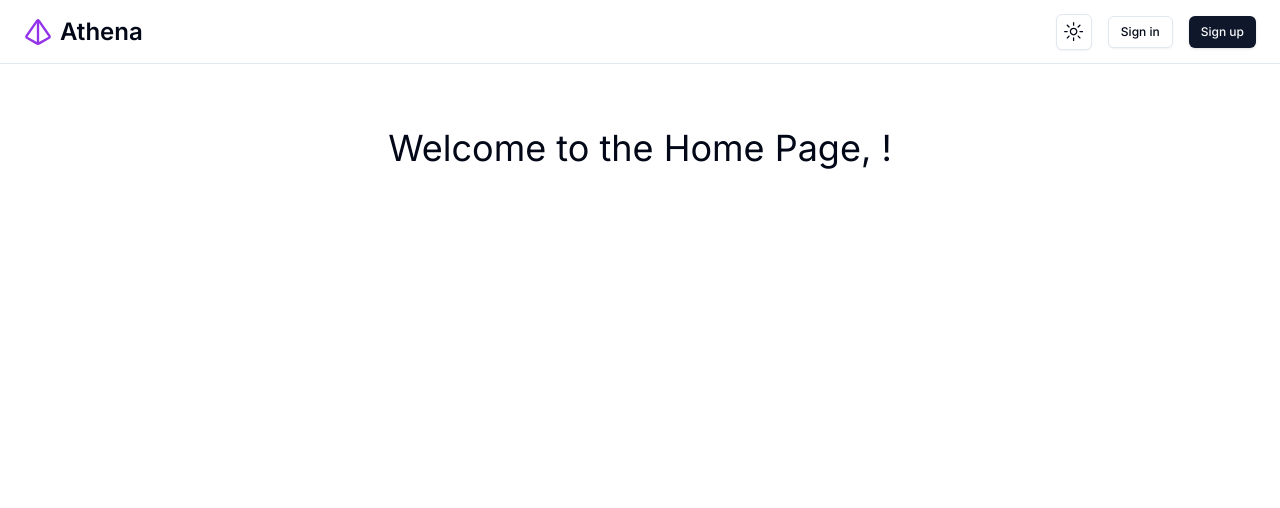
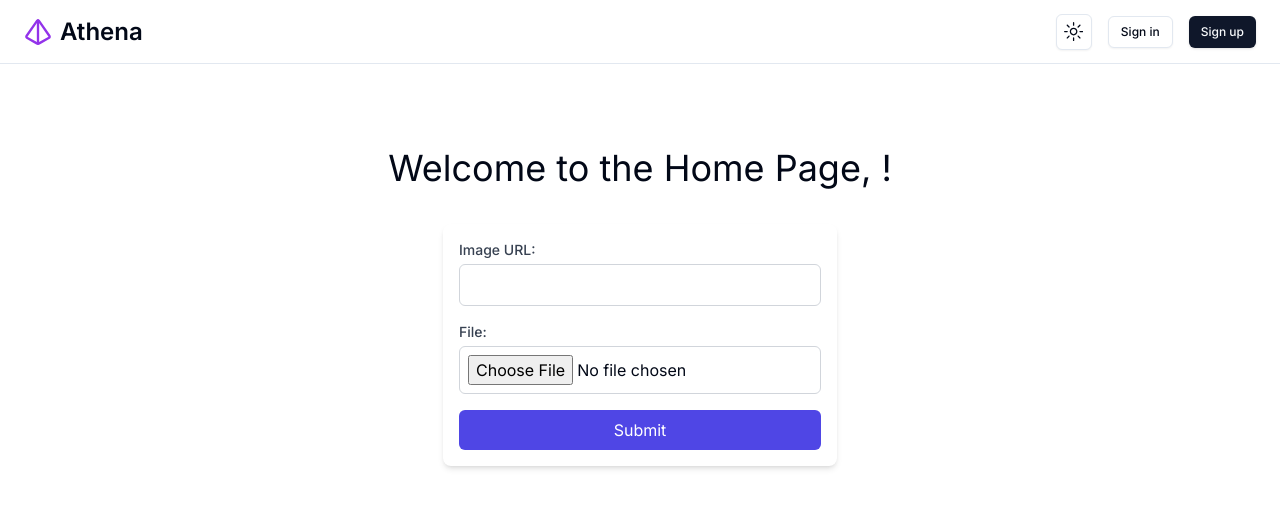
Before and after one commit to Nyumat/TreeHacks10, a Next.js app in the folder athena/: page /home in a window 1280 px wide. Shown: the top 508 px of the page. Built offline with nearby package versions, Linux system fonts and the light colour scheme; no server answers.

Commit message:
file uploads to convex

```diff
--- a/athena/convex/_generated/api.d.ts
+++ b/athena/convex/_generated/api.d.ts
@@ -15,6 +15,7 @@
   FunctionReference,
 } from "convex/server";
 import type * as clerk from "../clerk.js";
+import type * as documents from "../documents.js";
 import type * as http from "../http.js";
 import type * as users from "../users.js";
 
@@ -28,6 +29,7 @@
  */
 declare const fullApi: ApiFromModules<{
   clerk: typeof clerk;
+  documents: typeof documents;
   http: typeof http;
   users: typeof users;
 }>;
--- /dev/null
+++ b/athena/src/(components)/UploadForm.tsx
@@ -0,0 +1,77 @@
+"use client";
+import React, { useState } from 'react';
+import { useMutation } from "convex/react";
+import { api } from "../../convex/_generated/api";
+
+export const UploadForm: React.FC = () => {
+  const [imageUrl, setImageUrl] = useState('');
+  const [file, setFile] = useState<File | null>(null);
+
+  const generateUploadUrl = useMutation(api.documents.generateUploadUrl);
+  const sendDocument = useMutation(api.documents.sendDoc);
+
+  const handleImageUrlChange = (event: React.ChangeEvent<HTMLInputElement>) => {
+    setImageUrl(event.target.value);
+  };
+
+  const handleFileChange = (event: React.ChangeEvent<HTMLInputElement>) => {
+    if (event.target.files && event.target.files.length > 0) {
+      setFile(event.target.files[0]);
+    }
+  };
+
+
+  async function handleSubmit(event: React.FormEvent) {
+    event.preventDefault();
+
+    // Step 1: Get a short-lived upload URL
+    const postUrl = await generateUploadUrl();
+    // Step 2: POST the file to the URL
+    const result = await fetch(postUrl, {
+      method: "POST",
+      headers: { "Content-Type": file?.type || "application/pdf" },
+      body: file,
+    });
+    const { storageId } = await result.json();
+    // Step 3: Save the newly allocated storage id to the database
+    await sendDocument({ storageId });
+
+    setImageUrl("");
+  }
+
+  return (
+    <form onSubmit={handleSubmit} className="max-w-md mx-auto mt-4 p-4 bg-white shadow-md rounded-lg">
+      <div className="mb-4">
+        <label htmlFor="imageUrl" className="block text-sm font-medium text-gray-700">
+          Image URL:
+        </label>
+        <input
+          type="text"
+          id="imageUrl"
+          value={imageUrl}
+          onChange={handleImageUrlChange}
+          className="mt-1 p-2 block w-full border border-gray-300 rounded-md focus:outline-none focus:ring-indigo-500 focus:border-indigo-500"
+        />
+      </div>
+      <div className="mb-4">
+        <label htmlFor="file" className="block text-sm font-medium text-gray-700">
+          File:
+        </label>
+        <input
+          type="file"
+          id="file"
+          onChange={handleFileChange}
+          className="mt-1 p-2 block w-full border border-gray-300 rounded-md focus:outline-none focus:ring-indigo-500 focus:border-indigo-500"
+        />
+      </div>
+      <button
+        type="submit"
+        className="w-full bg-indigo-600 text-white py-2 px-4 rounded-md hover:bg-indigo-700 focus:outline-none focus:ring-2 focus:ring-indigo-500 focus:ring-offset-2"
+      >
+        Submit
+      </button>
+    </form>
+  );
+};
+
+export default UploadForm;
--- /dev/null
+++ b/athena/src/(components)/ui/form.tsx
@@ -0,0 +1,176 @@
+import * as React from "react"
+import * as LabelPrimitive from "@radix-ui/react-label"
+import { Slot } from "@radix-ui/react-slot"
+import {
+  Controller,
+  ControllerProps,
+  FieldPath,
+  FieldValues,
+  FormProvider,
+  useFormContext,
+} from "react-hook-form"
+
+import { cn } from "@/lib/utils"
+import { Label } from "@/(components)//ui/label"
+
+const Form = FormProvider
+
+type FormFieldContextValue<
+  TFieldValues extends FieldValues = FieldValues,
+  TName extends FieldPath<TFieldValues> = FieldPath<TFieldValues>
+> = {
+  name: TName
+}
+
+const FormFieldContext = React.createContext<FormFieldContextValue>(
+  {} as FormFieldContextValue
+)
+
+const FormField = <
+  TFieldValues extends FieldValues = FieldValues,
+  TName extends FieldPath<TFieldValues> = FieldPath<TFieldValues>
+>({
+  ...props
+}: ControllerProps<TFieldValues, TName>) => {
+  return (
+    <FormFieldContext.Provider value={{ name: props.name }}>
+      <Controller {...props} />
+    </FormFieldContext.Provider>
+  )
+}
+
+const useFormField = () => {
+  const fieldContext = React.useContext(FormFieldContext)
+  const itemContext = React.useContext(FormItemContext)
+  const { getFieldState, formState } = useFormContext()
+
+  const fieldState = getFieldState(fieldContext.name, formState)
+
+  if (!fieldContext) {
+    throw new Error("useFormField should be used within <FormField>")
+  }
+
+  const { id } = itemContext
+
+  return {
+    id,
+    name: fieldContext.name,
+    formItemId: `${id}-form-item`,
+    formDescriptionId: `${id}-form-item-description`,
+    formMessageId: `${id}-form-item-message`,
+    ...fieldState,
+  }
+}
+
+type FormItemContextValue = {
+  id: string
+}
+
+const FormItemContext = React.createContext<FormItemContextValue>(
+  {} as FormItemContextValue
+)
+
+const FormItem = React.forwardRef<
+  HTMLDivElement,
+  React.HTMLAttributes<HTMLDivElement>
+>(({ className, ...props }, ref) => {
+  const id = React.useId()
+
+  return (
+    <FormItemContext.Provider value={{ id }}>
+      <div ref={ref} className={cn("space-y-2", className)} {...props} />
+    </FormItemContext.Provider>
+  )
+})
+FormItem.displayName = "FormItem"
+
+const FormLabel = React.forwardRef<
+  React.ElementRef<typeof LabelPrimitive.Root>,
+  React.ComponentPropsWithoutRef<typeof LabelPrimitive.Root>
+>(({ className, ...props }, ref) => {
+  const { error, formItemId } = useFormField()
+
+  return (
+    <Label
+      ref={ref}
+      className={cn(error && "text-destructive", className)}
+      htmlFor={formItemId}
+      {...props}
+    />
+  )
+})
+FormLabel.displayName = "FormLabel"
+
+const FormControl = React.forwardRef<
+  React.ElementRef<typeof Slot>,
+  React.ComponentPropsWithoutRef<typeof Slot>
+>(({ ...props }, ref) => {
+  const { error, formItemId, formDescriptionId, formMessageId } = useFormField()
+
+  return (
+    <Slot
+      ref={ref}
+      id={formItemId}
+      aria-describedby={
+        !error
+          ? `${formDescriptionId}`
+          : `${formDescriptionId} ${formMessageId}`
+      }
+      aria-invalid={!!error}
+      {...props}
+    />
+  )
+})
+FormControl.displayName = "FormControl"
+
+const FormDescription = React.forwardRef<
+  HTMLParagraphElement,
+  React.HTMLAttributes<HTMLParagraphElement>
+>(({ className, ...props }, ref) => {
+  const { formDescriptionId } = useFormField()
+
+  return (
+    <p
+      ref={ref}
+      id={formDescriptionId}
+      className={cn("text-[0.8rem] text-muted-foreground", className)}
+      {...props}
+    />
+  )
+})
+FormDescription.displayName = "FormDescription"
+
+const FormMessage = React.forwardRef<
+  HTMLParagraphElement,
+  React.HTMLAttributes<HTMLParagraphElement>
+>(({ className, children, ...props }, ref) => {
+  const { error, formMessageId } = useFormField()
+  const body = error ? String(error?.message) : children
+
+  if (!body) {
+    return null
+  }
+
+  return (
+    <p
+      ref={ref}
+      id={formMessageId}
+      className={cn("text-[0.8rem] font-medium text-destructive", className)}
+      {...props}
+    >
+      {body}
+    </p>
+  )
+})
+FormMessage.displayName = "FormMessage"
+
+export {
+  useFormField,
+  Form,
+  FormItem,
+  FormLabel,
+  FormControl,
+  FormDescription,
+  FormMessage,
+  FormField,
+}
--- /dev/null
+++ b/athena/src/(components)/ui/input.tsx
@@ -0,0 +1,25 @@
+import * as React from "react"
+
+import { cn } from "@/lib/utils"
+
+export interface InputProps
+  extends React.InputHTMLAttributes<HTMLInputElement> {}
+
+const Input = React.forwardRef<HTMLInputElement, InputProps>(
+  ({ className, type, ...props }, ref) => {
+    return (
+      <input
+        type={type}
+        className={cn(
+          "flex h-9 w-full rounded-md border border-input bg-transparent px-3 py-1 text-sm shadow-sm transition-colors file:border-0 file:bg-transparent file:text-sm file:font-medium placeholder:text-muted-foreground focus-visible:outline-none focus-visible:ring-1 focus-visible:ring-ring disabled:cursor-not-allowed disabled:opacity-50",
+          className
+        )}
+        ref={ref}
+        {...props}
+      />
+    )
+  }
+)
+Input.displayName = "Input"
+
+export { Input }
--- /dev/null
+++ b/athena/src/(components)/ui/label.tsx
@@ -0,0 +1,26 @@
+"use client"
+
+import * as React from "react"
+import * as LabelPrimitive from "@radix-ui/react-label"
+import { cva, type VariantProps } from "class-variance-authority"
+
+import { cn } from "@/lib/utils"
+
+const labelVariants = cva(
+  "text-sm font-medium leading-none peer-disabled:cursor-not-allowed peer-disabled:opacity-70"
+)
+
+const Label = React.forwardRef<
+  React.ElementRef<typeof LabelPrimitive.Root>,
+  React.ComponentPropsWithoutRef<typeof LabelPrimitive.Root> &
+    VariantProps<typeof labelVariants>
+>(({ className, ...props }, ref) => (
+  <LabelPrimitive.Root
+    ref={ref}
+    className={cn(labelVariants(), className)}
+    {...props}
+  />
+))
+Label.displayName = LabelPrimitive.Root.displayName
+
+export { Label }
--- a/athena/src/app/home/page.tsx
+++ b/athena/src/app/home/page.tsx
@@ -1,12 +1,16 @@
 import { currentUser } from "@clerk/nextjs/server";
+import { UploadForm } from "@/(components)/UploadForm";
 
 export default async function Home() {
   const user = await currentUser();
+
+
   return (
     <div className="flex flex-col items-center justify-center py-16">
-      <h1 className="text-xl lg:text-4xl">
+      <h1 className="text-xl lg:text-4xl m-5">
         Welcome to the Home Page, {user?.firstName}!
       </h1>
+      <UploadForm />
     </div>
   );
 }
```
Also changed, not shown: athena/convex/documents.ts (added, +32 -0 lines), athena/convex/schema.ts (+11 -8 lines), athena/package.json (+6 -1 lines), 2 other files (tests, documents, lock files or other folders).
